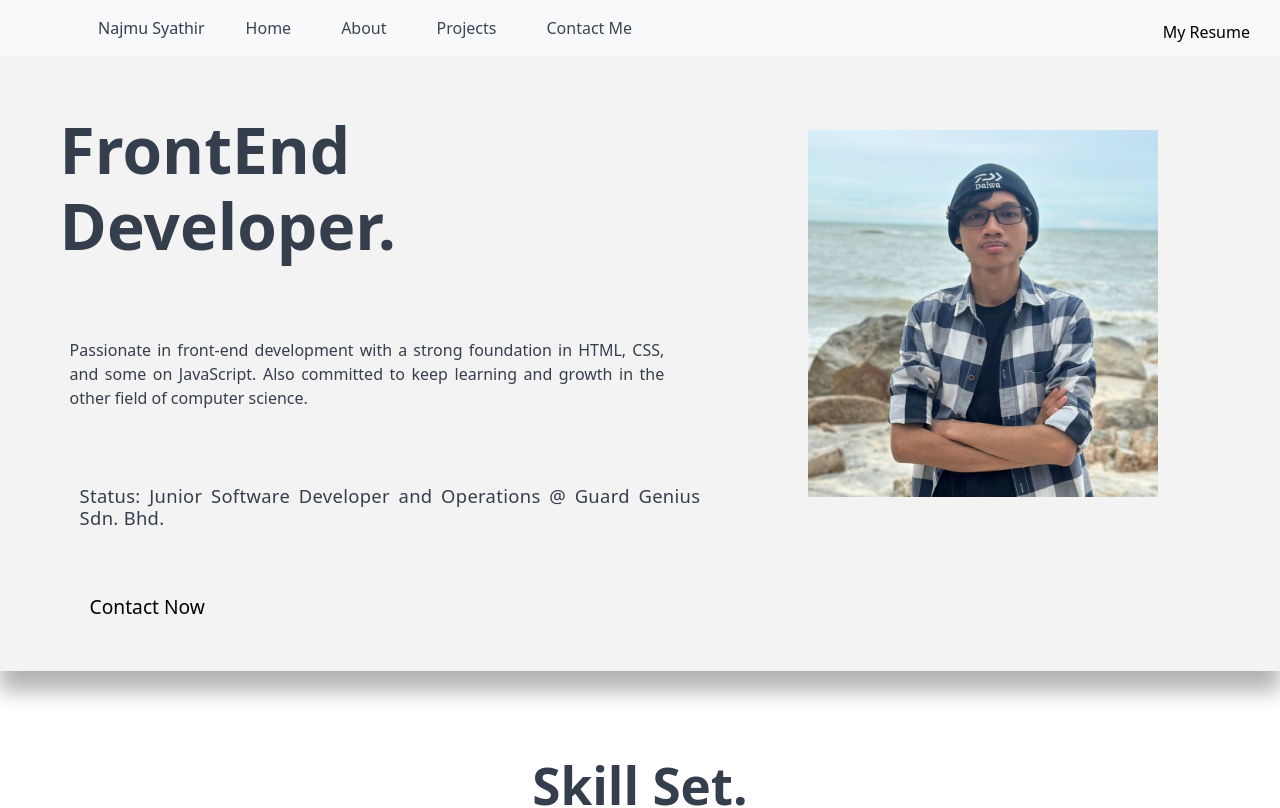
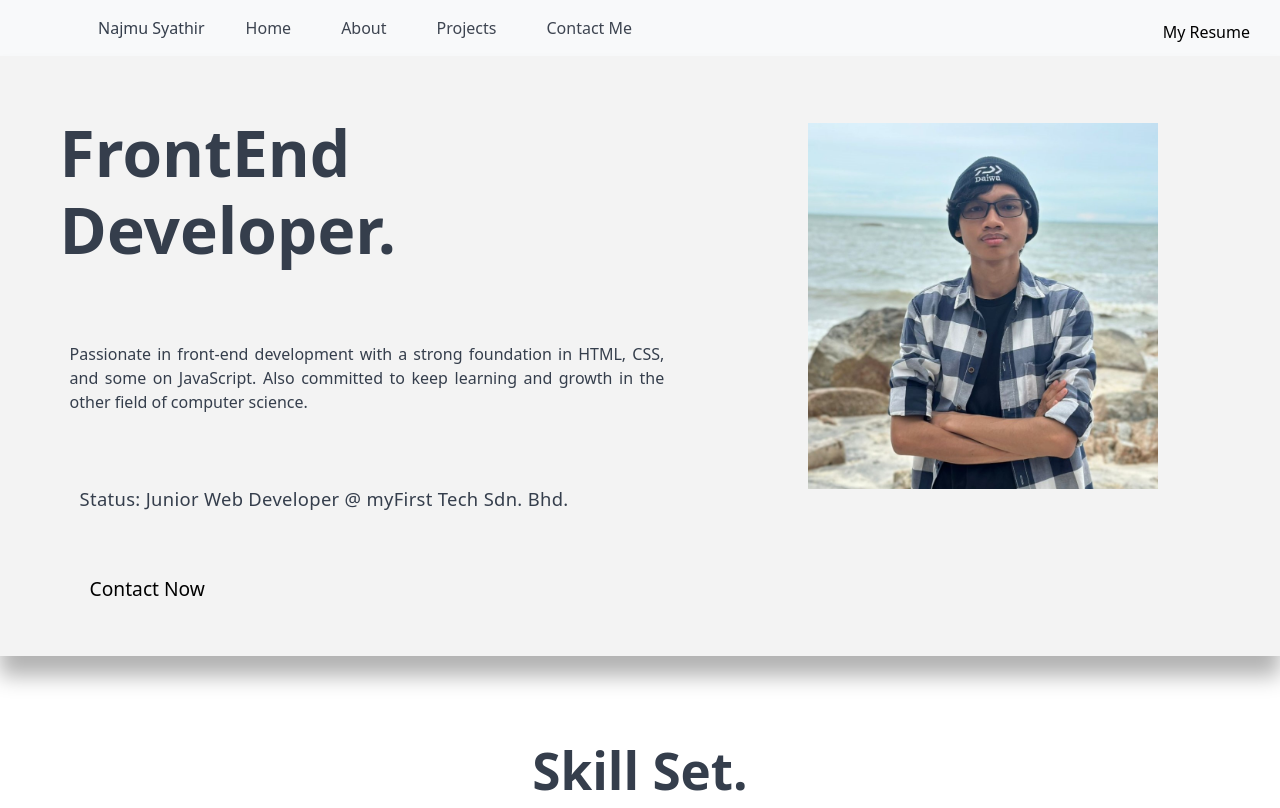
Before and after one commit to najmusyathir/portfolio, a React (Vite) app: page / in a window 1280 px wide. Shown: the top 808 px of the page. Built offline with nearby package versions, Linux system fonts and the light colour scheme.

Commit message:
Modify: Update status

```diff
--- a/src/views/Home.tsx
+++ b/src/views/Home.tsx
@@ -11,7 +11,7 @@ export default function Home(){
                 <h1 className="home_h1">FrontEnd<br/>Developer.</h1>
 
                 <p id="part1_c1_1">Passionate in front-end development with a strong foundation in HTML, CSS, and some on JavaScript. Also committed to keep learning and growth in the other field of computer science.</p>
-                <h4>Status: <strong className="status"></strong> Junior Software Developer and Operations @ Guard Genius Sdn. Bhd.</h4>
+                <h4>Status: <strong className="status"></strong> Junior Web Developer @ myFirst Tech Sdn. Bhd.</h4>
 
                 <div className="w-full flex justify-center mb-3">
                 <button id="contactNow"  className="text-3xl sm:text-2xl text-slate-800 bg-slate-200 "><a href="https://wa.link/k7r72h">Contact Now</a></button>
```
